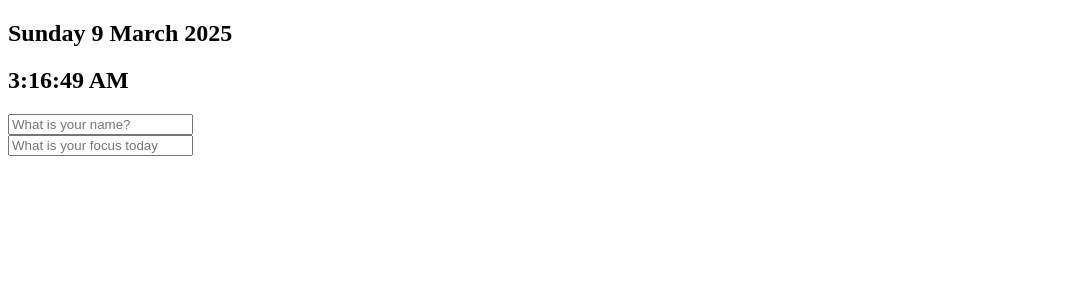
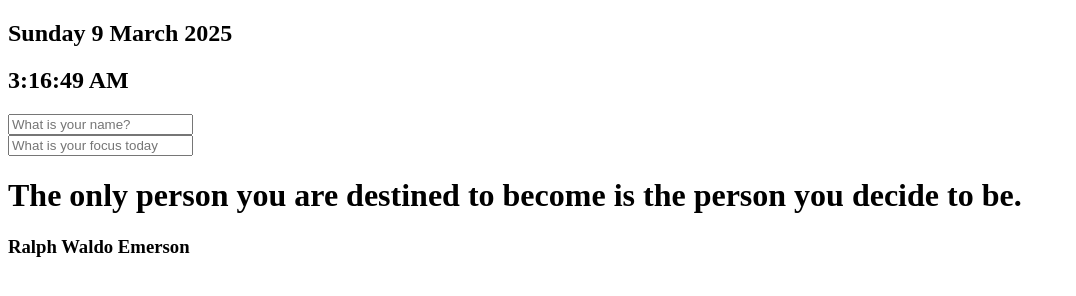
Before and after one commit to seanhoonc/real-time-dashboard, a plain HTML site: page index.html in a window 1280 px wide. Shown: the whole page, without its empty margins (0-1076 px from the left). Drawn offline with Linux system fonts and the light colour scheme.

Commit message:
feat: add displaying quotes

```diff
--- a/index.html
+++ b/index.html
@@ -23,8 +23,13 @@
       </form>
       <ul class="todo-list"></ul>
     </div>
+    <div class="quote">
+      <h1 class="quote__title"></h1>
+      <h3 class="quote__author"></h3>
+    </div>
     <script src="scripts/clock.js"></script>
     <script src="scripts/greeting.js"></script>
     <script src="scripts/todo.js"></script>
+    <script src="scripts/quote.js"></script>
   </body>
 </html>
--- /dev/null
+++ b/scripts/quote.js
@@ -0,0 +1,51 @@
+// Array of quotes for personal development
+const QUOTES = [
+  {
+    quote: "The only way to do great work is to love what you do.",
+    author: "Steve Jobs",
+  },
+  {
+    quote: "Your time is limited, don't waste it living someone else's life.",
+    author: "Steve Jobs",
+  },
+  {
+    quote: "The best time to plant a tree was 20 years ago. The second best time is now.",
+    author: "Chinese Proverb",
+  },
+  {
+    quote: "Success is not final, failure is not fatal: It is the courage to continue that counts.",
+    author: "Winston Churchill",
+  },
+  {
+    quote: "Believe you can and you're halfway there.",
+    author: "Theodore Roosevelt",
+  },
+  {
+    quote: "The only limit to our realization of tomorrow is our doubts of today.",
+    author: "Franklin D. Roosevelt",
+  },
+  {
+    quote: "You are never too old to set another goal or to dream a new dream.",
+    author: "C.S. Lewis",
+  },
+  {
+    quote: "The future belongs to those who believe in the beauty of their dreams.",
+    author: "Eleanor Roosevelt",
+  },
+  {
+    quote: "Don't watch the clock; do what it does. Keep going.",
+    author: "Sam Levenson",
+  },
+  {
+    quote: "The only person you are destined to become is the person you decide to be.",
+    author: "Ralph Waldo Emerson",
+  },
+];
+
+// Quotes' elements
+const quoteTitle = document.querySelector(".quote h1");
+const quoteAuthor = document.querySelector(".quote h3");
+const todaysQuote = QUOTES[Math.floor(Math.random() * QUOTES.length)];
+
+quoteTitle.innerHTML = todaysQuote.quote;
+quoteAuthor.innerHTML = todaysQuote.author;
--- a/scripts/todo.js
+++ b/scripts/todo.js
@@ -1,3 +1,4 @@
+// Todo and its elements
 const todo = document.querySelector(".todo");
 const todoForm = todo.querySelector(".todo-form");
 const todoInput = todoForm.querySelector("input");
```
